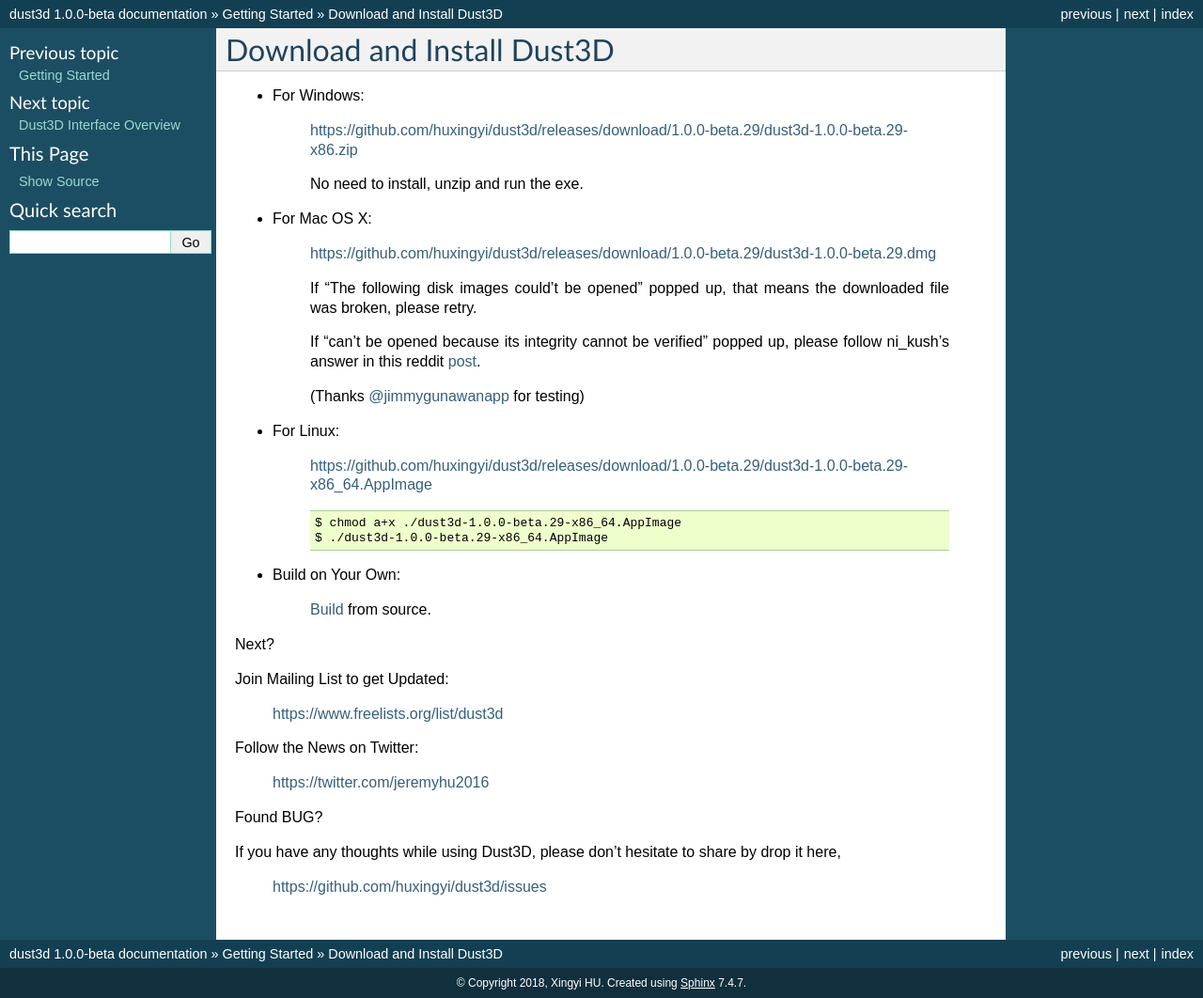
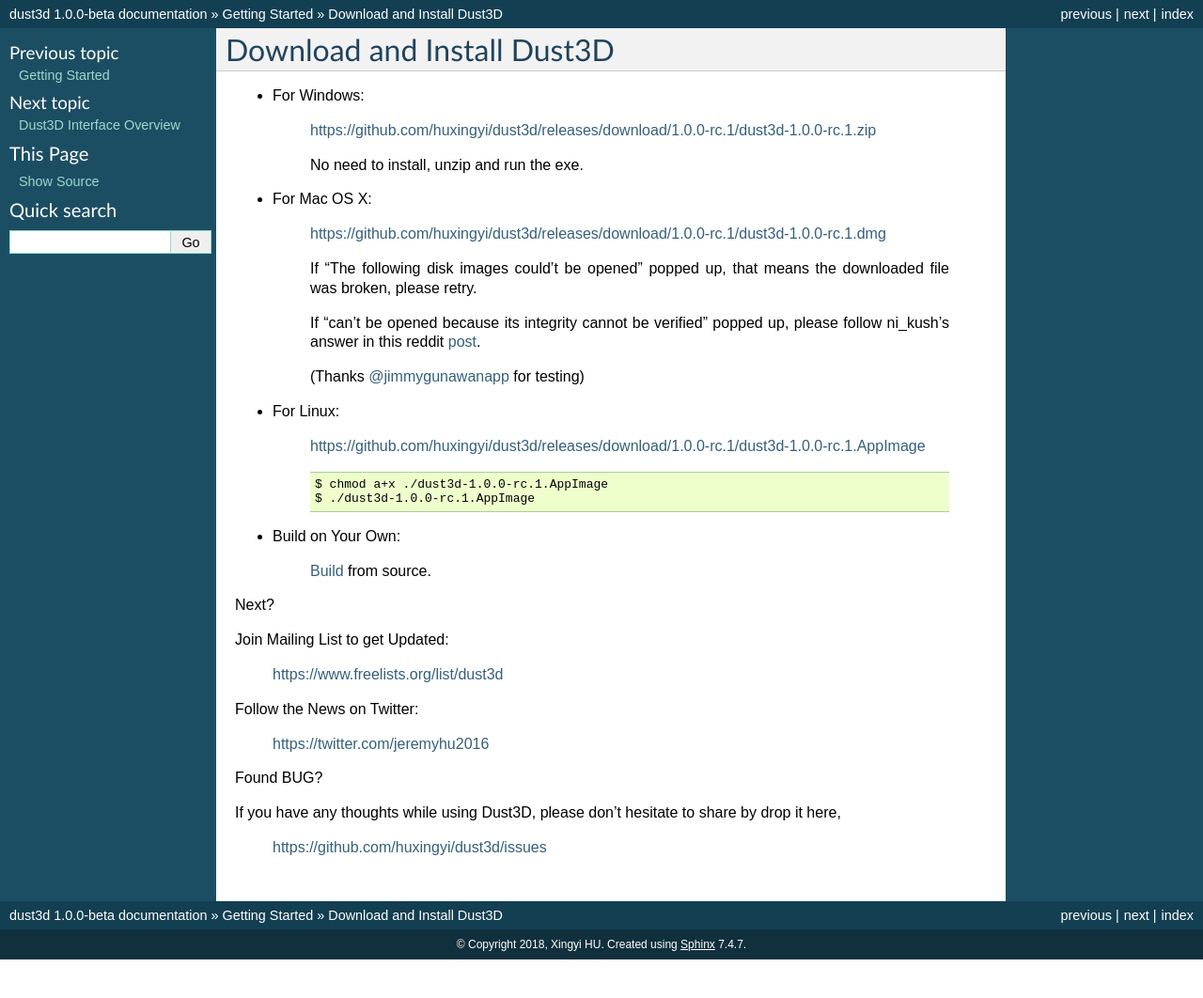
Before and after one commit to huxingyi/dust3d, a Sphinx documentation site: the page built from docs/install.rst, in a window 1280 px wide. Shown: the whole page at 94% size. Built offline with Sphinx 7.4.7, drawn with Linux system fonts in a browser that asks for light colours; after the commit the page ends 1021 px from its top, so only the background shows below that.

Commit message:
Update download link to dust3d-1.0.0-rc.1

```diff
--- a/docs/install.rst
+++ b/docs/install.rst
@@ -3,13 +3,13 @@
 
 * For Windows:
 
-    https://github.com/huxingyi/dust3d/releases/download/1.0.0-beta.29/dust3d-1.0.0-beta.29-x86.zip
+    https://github.com/huxingyi/dust3d/releases/download/1.0.0-rc.1/dust3d-1.0.0-rc.1.zip
 
     No need to install, unzip and run the exe.
 
 * For Mac OS X:
 
-    https://github.com/huxingyi/dust3d/releases/download/1.0.0-beta.29/dust3d-1.0.0-beta.29.dmg
+    https://github.com/huxingyi/dust3d/releases/download/1.0.0-rc.1/dust3d-1.0.0-rc.1.dmg
 
     If "The following disk images could't be opened" popped up, that means the downloaded file was broken, please retry.
 
@@ -24,12 +24,12 @@
 
 * For Linux:
 
-    https://github.com/huxingyi/dust3d/releases/download/1.0.0-beta.29/dust3d-1.0.0-beta.29-x86_64.AppImage
+    https://github.com/huxingyi/dust3d/releases/download/1.0.0-rc.1/dust3d-1.0.0-rc.1.AppImage
 
     .. code-block:: none
 
-        $ chmod a+x ./dust3d-1.0.0-beta.29-x86_64.AppImage
-        $ ./dust3d-1.0.0-beta.29-x86_64.AppImage
+        $ chmod a+x ./dust3d-1.0.0-rc.1.AppImage
+        $ ./dust3d-1.0.0-rc.1.AppImage
 
 * Build on Your Own:
 
```
Also changed, not shown: 1 other file.
